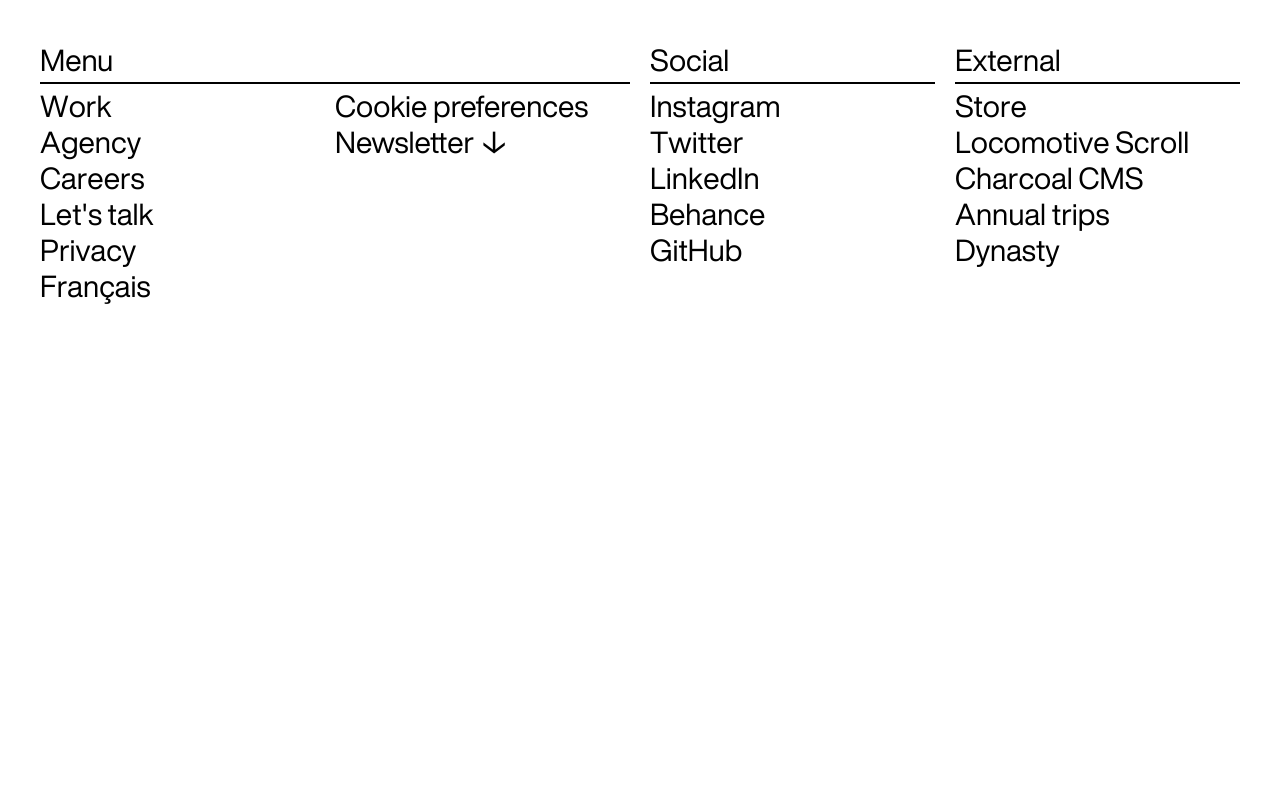
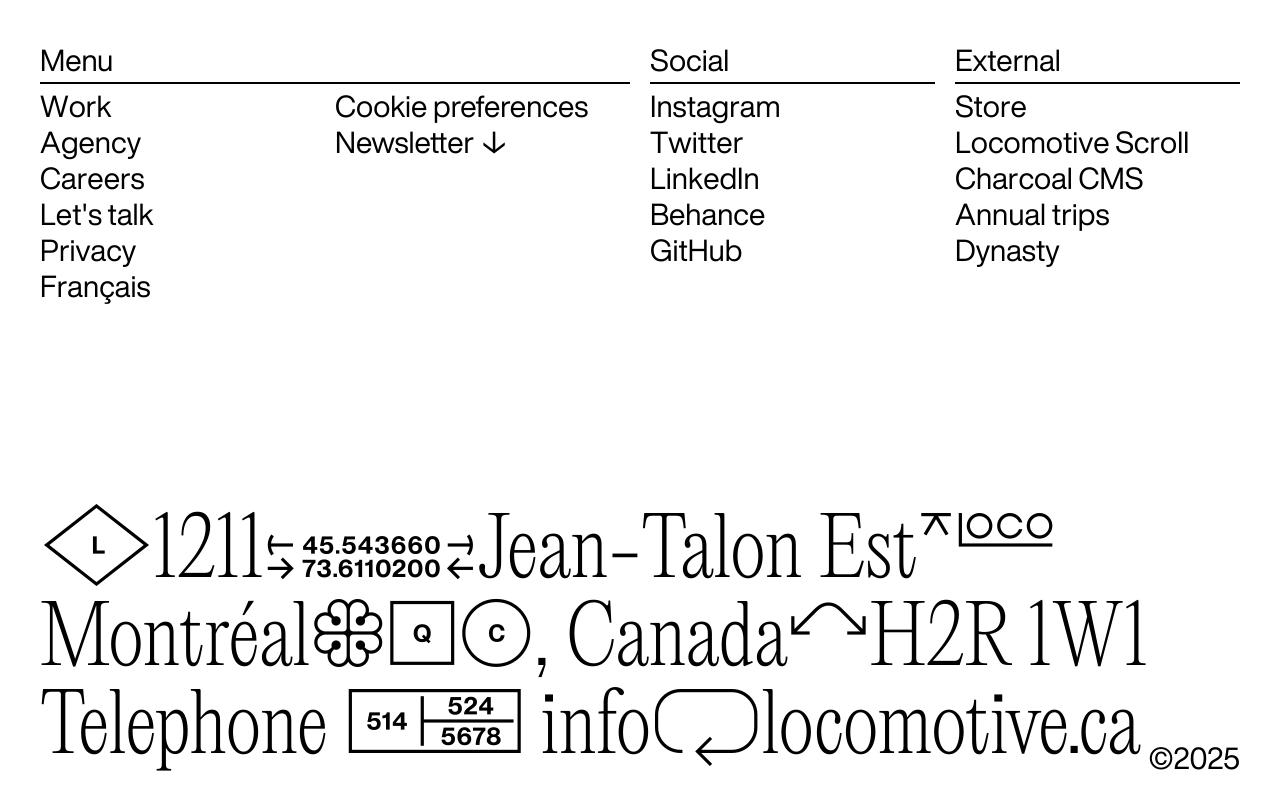
Before and after one commit to andrewshtyka/design_3_locomotive, a React (Vite) app: page / in a window 1280 px wide. Shown: the part 5685-6485 px from the top of the page. Before the commit the page ends 6197 px from the top, so only its background shows below. Built offline with nearby package versions, Linux system fonts and the light colour scheme.

Commit message:
finish footer

```diff
--- a/src/Components/Footer/Footer.jsx
+++ b/src/Components/Footer/Footer.jsx
@@ -4,7 +4,7 @@
 export function Footer() {
 	return (
 		<footer className={css.o_container}>
-			<div className={css.o_container_menu}>
+			<nav className={css.o_container_menu}>
 				<h2 className={css.o_title}>Menu</h2>
 				<div className={css.c_double_col}>
 					<ul>
@@ -37,9 +37,9 @@
 						</li>
 					</ul>
 				</div>
-			</div>
+			</nav>
 
-			<div className={css.o_container_social}>
+			<nav className={css.o_container_social}>
 				<h2 className={css.o_title}>Social</h2>
 				<div className={css.c_single_col}>
 					<ul>
@@ -60,9 +60,9 @@
 						</li>
 					</ul>
 				</div>
-			</div>
+			</nav>
 
-			<div className={css.o_container_external}>
+			<nav className={css.o_container_external}>
 				<h2 className={css.o_title}>External</h2>
 				<div className={css.c_single_col}>
 					<ul>
@@ -83,7 +83,7 @@
 						</li>
 					</ul>
 				</div>
-			</div>
+			</nav>
 		</footer>
 	);
 }
--- /dev/null
+++ b/src/Components/FooterAddress/FooterAddress.jsx
@@ -0,0 +1,42 @@
+import css from "./FooterAddress.module.css";
+
+export function FooterAddress() {
+	return (
+		<div className={css.o_container}>
+			<div className="f_decor">
+				<address>
+					<a className={css.c_link} href="#">
+						<span aria-hidden="true">🟤</span>
+						<span className="u_screen_reader_text">&nbsp;</span>
+						1211
+						<span aria-hidden="true">🔠</span>
+						Jean-Talon Est
+						<span aria-hidden="true">🔚🔞</span>
+						<br />
+						Montréal
+						<span className="u_screen_reader_text">&nbsp;</span>
+						<span aria-hidden="true">🛑🚹🚺</span>
+						<span className="u_screen_reader_text">(QC)</span>, Canada
+						<span aria-hidden="true">🦉</span>
+						H2R 1W1
+					</a>
+				</address>
+
+				<a className={css.c_link} href="tel:+15145245678">
+					Telephone
+					<span className="u_screen_reader_text">+1 514 524 5678</span>
+					<span aria-hidden="true"> 📞</span>
+				</a>
+
+				<a className={`${css.c_link} ${css.o_email_shift}`} href="mailto:info@locomotive.ca">
+					info
+					<span aria-hidden="true">🔂</span>
+					<span className="u_screen_reader_text">@</span>
+					locomotive.ca
+				</a>
+			</div>
+
+			<span>©2025</span>
+		</div>
+	);
+}
--- /dev/null
+++ b/src/Components/FooterAddress/FooterAddress.module.css
@@ -0,0 +1,29 @@
+/* #region = COMPONENTS */
+
+.c_link:hover {
+	cursor: pointer;
+	text-decoration: underline;
+	text-decoration-thickness: var(--0_5);
+	text-underline-offset: var(--2);
+}
+
+/* #endregion = COMPONENTS */
+
+/* #region = OBJECT */
+
+.o_container {
+	display: flex;
+	justify-content: space-between;
+	align-items: flex-end;
+	padding-block-end: var(--6);
+}
+
+.o_email_shift {
+	margin-inline-start: var(--4);
+}
+
+/* #endregion = OBJECT */
+
+/* #region = UTILITIES */
+
+/* #endregion = UTILITIES */
--- a/src/Components/MainSection/MainSection.jsx
+++ b/src/Components/MainSection/MainSection.jsx
@@ -4,6 +4,7 @@
 import { Extras } from "../Extras/Extras";
 import { Shop } from "../Shop/Shop";
 import { Footer } from "../Footer/Footer";
+import { FooterAddress } from "../FooterAddress/FooterAddress";
 
 import css from "./MainSection.module.css";
 
@@ -16,6 +17,7 @@
 			<Extras />
 			<Shop />
 			<Footer />
+			<FooterAddress />
 		</section>
 	);
 }
--- a/src/Styles/main.css
+++ b/src/Styles/main.css
@@ -17,4 +17,16 @@
 .u_no_hover:hover {
 	text-decoration: none;
 }
+
+.u_screen_reader_text {
+	position: absolute !important;
+	overflow: hidden;
+	clip: rect(0 0 0 0);
+	margin: 0;
+	padding: 0;
+	width: 1px;
+	height: 1px;
+	border: 0;
+}
+
 /* #endregion = UTILITIES */
```
